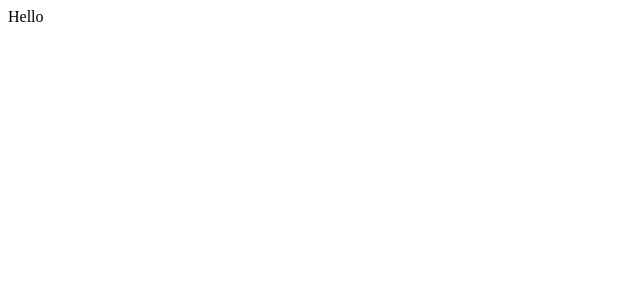
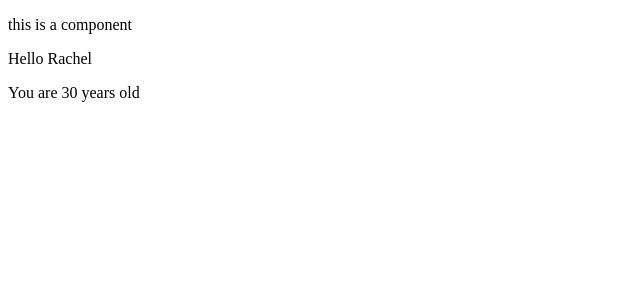
Before and after one commit to Kaazell/react-introduction, a React (Create React App) app: page / in a window 1280 px wide. Shown: the top 300 px of the page, without its empty margins (0-640 px from the left). Built offline with nearby package versions, Linux system fonts and the light colour scheme.

Commit message:
Leçon sur les props

```diff
--- a/src/App.jsx
+++ b/src/App.jsx
@@ -1,3 +1,10 @@
-export function App(){
-    return "Hello"
+import { Greetings } from "./Greetings";
+
+export function App() {
+  return (
+    <>
+      <p>this is a component</p>
+      <Greetings firstName={"Rachel"} age={30} />
+    </>
+  );
 }
--- /dev/null
+++ b/src/Greetings.jsx
@@ -0,0 +1,10 @@
+export function Greetings(props) {
+  console.log(props);
+
+  return (
+    <>
+      <p>Hello {props.firstName}</p>
+      <p>You are {props.age} years old</p>
+    </>
+  );
+}
```
